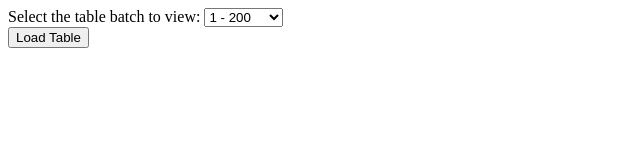
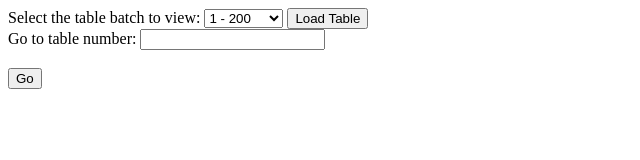
Before and after one commit to anonGitAcc/table-viewer-personal.github.io, a plain HTML site: page index.html in a window 1280 px wide. Shown: the whole page, without its empty margins (0-640 px from the left). Drawn offline with nearby package versions, Linux system fonts and the light colour scheme.

Commit message:
update index

```diff
--- a/index.html
+++ b/index.html
@@ -14,9 +14,15 @@
             <option value="201_400">201 - 400</option>
             <option value="401_600">401 - 600</option>
             </select>
+            <button id="loadTableButton" onclick="loadTableButtonClicked()" >Load Table</button>
+
             <br>
 
-            <button id="loadTableButton" onclick="loadTableButtonClicked()" >Load Table</button>
+            <label for="fname">Go to table number: </label>
+            <input type="text" id="idGotoTableNumber" name="gotoTableNumber"><br><br>
+            <button id="gotoTableNumberButton" onclick="gotoTableNumberButtonClicked()">Go</button>
+            <br><br>
+
         </div>
 
         <div id ="buttonDiv" style="display: none;">
@@ -173,6 +179,29 @@
             }
         }
 
+        function gotoTableNumberButtonClicked(){
+            var currentTableNumShown = document.getElementById("currentTableNumShownDiv").innerHTML;
+            currentTableNumShown = parseInt(currentTableNumShown);
+
+            // hide current table and show required one
+            var currentTableDiv = document.getElementById("table_id_" + currentTableNumShown.toString());
+
+            var toShowTableNum = parseInt(document.getElementById("idGotoTableNumber").value);
+            console.log("To show table number : " + toShowTableNum.toString());
+
+            var toShowTableDiv = document.getElementById("table_id_" + toShowTableNum.toString());
+            currentTableDiv.style.display = "none";
+            toShowTableDiv.style.display = "block";
+            document.getElementById("currentTableNumShownDiv").innerHTML = toShowTableNum;
+            if (toShowTableNum == 199){
+                document.getElementById("nextButton").disabled = true;
+            }
+            else{
+                document.getElementById("prevButton").disabled = false;
+                document.getElementById("nextButton").disabled = false;
+            }
+
+        }
         function loadTableButtonClicked(){
             var table_name = document.getElementById("idTableBatchChoices").value;
             console.log("Loading table: "+ table_name.toString())
```
